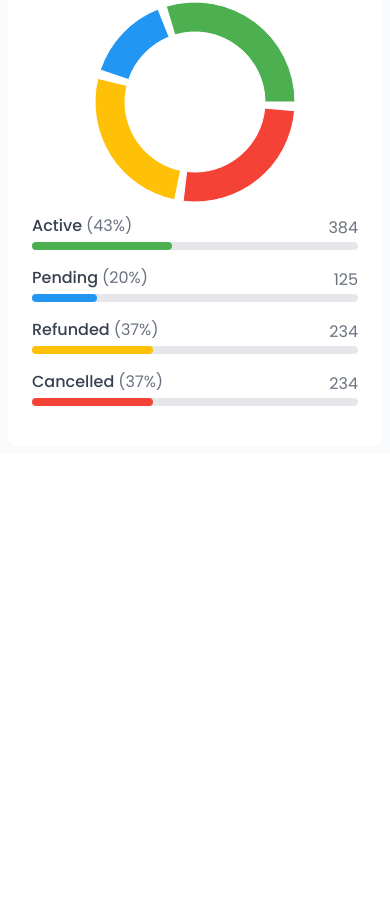
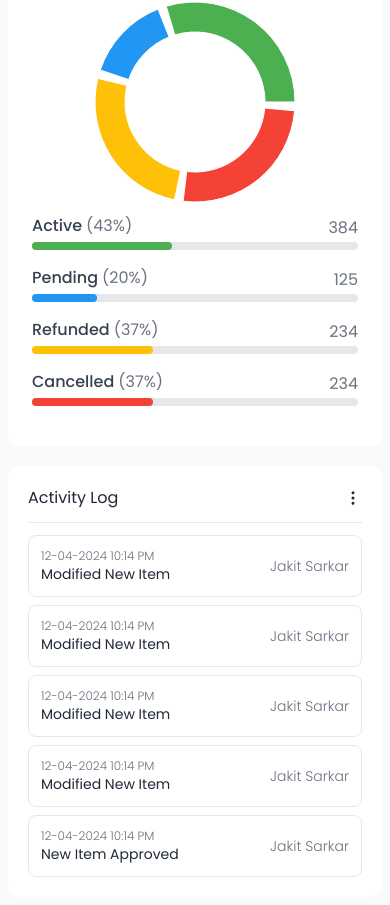
Before and after one commit to ifajul89/basic-dashboard, a React (Vite) app: page / in a window 390 px wide. Shown: the part 1499-2404 px from the top of the page. Before the commit the page ends 1953 px from the top, so only its background shows below. Built offline with nearby package versions, Linux system fonts and the light colour scheme.

Commit message:
added responsive design for log section

```diff
--- a/src/components/TableSection.jsx
+++ b/src/components/TableSection.jsx
@@ -8,7 +8,7 @@ const TableSection = () => {
       <RevenueData />
       <TaskTable CardName="Pending Tasks" />
       <OrderSummary />
-      {/* <TaskTable CardName="Activity Log" /> */}
+      <TaskTable CardName="Activity Log" />
     </div>
   );
 };
--- a/src/components/shared/TaskOrLog.jsx
+++ b/src/components/shared/TaskOrLog.jsx
@@ -1,18 +1,24 @@
 const TaskOrLog = ({ Task, TaskNumber, Log, Time, Logger }) => {
   return (
     <div className="border-[1px] border-gray-200 flex items-center p-3 justify-between rounded-lg">
-      {
-        Task ? <h5>{Task}</h5> : <div>
-          <h5 className="text-sm font-light text-gray-500">{Time}</h5>
-          <h5>{Log}</h5>
+      {Task ? (
+        <h5>{Task}</h5>
+      ) : (
+        <div>
+          <h5 className="text-xs sm:text-sm font-light text-gray-500">
+            {Time}
+          </h5>
+          <h5 className="text-sm sm:text-base">{Log}</h5>
         </div>
-      }
+      )}
       {TaskNumber ? (
         <h6 className="text-pink-800 bg-pink-800 bg-opacity-20 rounded-md px-3 py-1">
           {TaskNumber}
         </h6>
       ) : (
-        <h6 className="text-gray-500 font-light">{Logger}</h6>
+        <h6 className="text-gray-500 font-light text-sm sm:text-base">
+          {Logger}
+        </h6>
       )}
     </div>
   );
```
